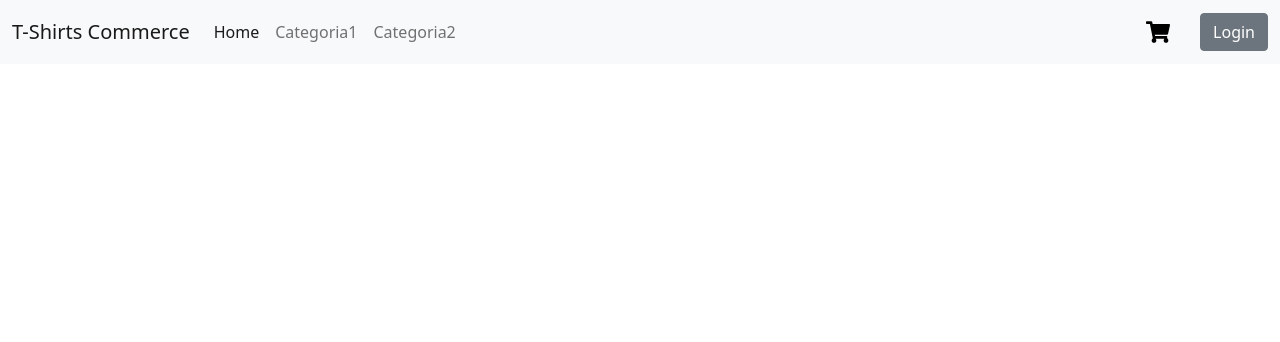
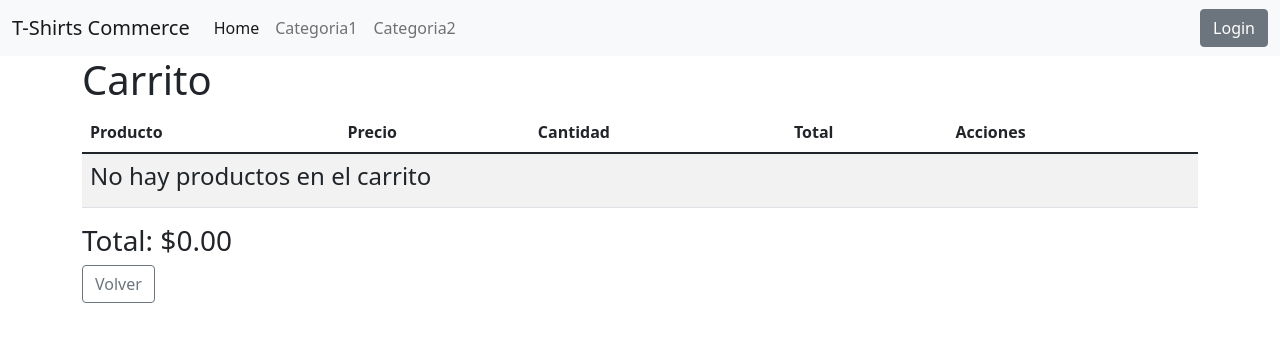
Before and after one commit to nelrodriguez22/tiendarodriguez, a React (Create React App) app: page /cart in a window 1280 px wide. Shown: the top 342 px of the page. Built offline with nearby package versions, Linux system fonts and the light colour scheme.

Commit message:
tienda-rodriguez-desafio-cartview

```diff
--- a/src/App.css
+++ b/src/App.css
@@ -8,3 +8,7 @@ img{
 	margin:0 auto;
 
 }
+.ci{
+	width: 2.5%;
+	height: 2.5%;
+}
--- a/src/cartcontext/cartReducer.js
+++ b/src/cartcontext/cartReducer.js
@@ -2,7 +2,9 @@ import { types } from "../types/types";
 
 
 export const initialState = {
-	productos: []
+	productos: [],
+	totalprod: 0,
+	totalprice: 0
 }
 
 
@@ -16,26 +18,48 @@ export const cartReducer = (state = initialState, action) => {
 		case types.rmvprod:
 			return {
 				...state,
-				productos: state.productos.filter(productos => productos.id !== action.payload)
+				productos: [ ...state.productos.filter(productos => productos.id !== action.payload) ]
 			}
 		case types.clear:
 			return {
 				...state,
 				productos: []
 			}
+
 		case types.isInCart:
 			return {
 				...state,
-				productos: state.productos.map(producto => {
-					if (producto.id === action.payload.id) {
+				productos: state.productos.map(productos => {
+					if (productos.id === action.payload.id) {
 						return {
-							...producto,
-							quantity: producto.quantity + action.payload.quantity
+							...productos,
+							quantity: productos.quantity + action.payload.quantity
 						}
+					} else {
+						return productos
 					}
-					return producto
-				}
-				)
+				})
+			}
+
+		case types.accaddprod:
+			return {
+				...state,
+				totalprod: state.totalprod + Number(action.payload.totalprod)
+			}
+		case types.accaddprice:
+			return {
+				...state,
+				totalprice: state.totalprice + action.payload
+			}
+			case types.accrmvprod:
+			return {
+				...state,
+				totalprod: state.totalprod - action.payload.totalprod
+			}
+		case types.accrmvprice:
+			return {
+				...state,
+				totalprice: state.totalprice - action.payload.totalprice
 			}
 		default:
 			return state;
--- a/src/components/Cart.js
+++ b/src/components/Cart.js
@@ -1,7 +1,75 @@
+import CartList from "./CartList"
+import { useContext } from "react"
+import { CartContext } from "../cartcontext/CartContext"
+import { Link } from "react-router-dom"
+
 export const Cart = () => {
+	  const { cartState } = useContext(CartContext)
+	const productos = cartState.productos
+
+
 	return (
 		<>
+			<div className="container">
+				<div className="row">
+					<div className="col-12">
+						<h1>Carrito</h1>
+					</div>
+				</div>
+				<div className="row">
+					<div className="col-12">
+						<table className="table table-striped">
+							<thead>
+								<tr>
+									<th>Producto</th>
+									<th>Precio</th>
+									<th>Cantidad</th>
+									<th>Total</th>
+									<th>Acciones</th>
+								</tr>
+							</thead>
+							{productos.length > 0
+							?(
+									productos.map((producto) => (
+										<CartList key={producto.id} {...producto} />
+									))
+							)
+							:(
+								<tbody >
+									<tr >
+										<td colSpan="5">
+											<h4>No hay productos en el carrito</h4>
 
+										</td>
+									</tr>
+								</tbody>
+							)}
+
+
+						</table>
+					</div>
+				</div>
+				<div className="row">
+					<div className="col-12">
+						<h3>Total: ${(cartState.totalprice).toFixed(2)}</h3>
+					</div>
+				</div>
+				<div className="row">
+					<div className="col-12">
+						{productos.length > 0
+						?(
+							<button className="btn btn-success">
+							Comprar
+						</button>
+						)
+						: (
+						<Link to="/" className="btn btn-outline-secondary">
+							Volver
+						</Link>
+							)}
+					</div>
+				</div>
+			</div>
 		</>
 	 );
 }
--- /dev/null
+++ b/src/components/CartList.js
@@ -0,0 +1,62 @@
+
+import {useContext} from "react"
+import {CartContext} from "../cartcontext/CartContext"
+import { types } from "../types/types"
+
+import '../App.css';
+
+const CartList = ({...producto}) => {
+	const {  dispatch } = useContext(CartContext)
+
+
+  const handleRemove = (id) => {
+		dispatch({
+			type: types.rmvprod,
+			payload: id
+		})
+		dispatch({
+			type:types.accrmvprod,
+			payload:{
+				id,
+				totalprod:producto.quantity
+		}
+		})
+		dispatch({
+			type:types.accrmvprice,
+			payload:{
+				id,
+				totalprice:producto.price * producto.quantity
+			}
+		})
+	}
+
+	return (
+		<tbody>
+			<tr>
+				<td>
+					<img
+						src={producto.imageUrl}
+						alt=""
+						className="ci image-fluid"
+					/>
+					{producto.name}
+				</td>
+				<td>${producto.price}</td>
+				<td>
+					{producto.quantity}
+				</td>
+				<td>${producto.quantity*producto.price}</td>
+				<td>
+					<button
+					className="btn btn-danger"
+					onClick={() => handleRemove(producto.id)}
+					>
+						Eliminar
+					</button>
+				</td>
+			</tr>
+		</tbody>
+	 );
+}
+
+export default CartList;
--- a/src/components/CartWidget.js
+++ b/src/components/CartWidget.js
@@ -1,11 +1,18 @@
-
+import { useContext } from "react"
+import { CartContext } from "../cartcontext/CartContext"
 import './cartwidget.css'
 import cart from '../assets/shopping-cart-solid.svg';
+
 export const  CartWidget = () => {
+	const { cartState } = useContext(CartContext)
+	const totalProd = cartState.totalprod
+
+
 	return (
 		<>
-		<div className="">
-			<img src={cart}className="cartwidget" alt="cart" />
+
+		<div className="fw-bold fs-5">
+			<img src={cart} className="cartwidget" alt="cart" />  {totalProd}
 		</div>
 		</>
 	)
--- a/src/components/Home.js
+++ b/src/components/Home.js
@@ -9,7 +9,7 @@ const Home = () => {
 		<Routes>
 			<Route exact path="/category/:id" element={<ItemListContainer />} />
 			<Route exact path="/item/:id" element={<ItemDetailContainer />} />
-			<Route path="/Cart" element={<Cart />} />
+			<Route path="/cart" element={<Cart />} />
 			<Route path="/" element={<ItemListContainer />} />
       </Routes>
 		</>
--- a/src/components/ItemDetail.js
+++ b/src/components/ItemDetail.js
@@ -11,6 +11,7 @@ export const ItemDetail = ({ item }) => {
 	const navigate = useNavigate()
 	const [ product, setProduct ] = useState(0)
 	const { cartState, dispatch } = useContext(CartContext)
+	const [ itemCount, setItemCount ] = useState(0);
 
 	const isInCart = (id, counter) => {
 		const product = cartState.productos.find(product => product.id === id)
@@ -22,26 +23,48 @@ export const ItemDetail = ({ item }) => {
 					quantity: counter
 				}
 			})
+			dispatch({
+				type: types.accaddprod,
+				payload: {
+					totalprod: counter
+				}
+			})
+			dispatch({
+				type: types.totalprice,
+				payload: counter * item.price
+			})
 		} else {
 			dispatch({
 				type: types.addprod,
 				payload: {
 					id: item.id,
+					imageUrl:item.image,
 					stock: item.rating.count,
 					name: item.title,
 					price: item.price,
 					description: item.description,
-					quantity: counter
+					quantity:counter
 				}
 			})
-		}
+			dispatch({
+				type: types.accaddprod,
+				payload: {
+					totalprod:counter
+				}
+		})
+			dispatch({
+				type: types.accaddprice,
+				payload: counter * item.price
+			})
+	}
 	}
 
 	const onAdd = (counter) => {
 		setProduct(product + counter)
 		isInCart(item.id, counter)
+		setItemCount(counter)
+
 	}
-
 //TODO agregar el feedback al usuario de todas las acciones(swal o toasty)
 
 
@@ -55,26 +78,29 @@ export const ItemDetail = ({ item }) => {
 					Regresar
 				</button>
 			</div>
-			<div className="card col-4 mt-3 ">
+			<div className="card col-6 mt-3 ">
 				<div className="d-flex justify-content-center">
 					<img className="" src={item.image} alt="..." />
-					<div className="d-flex align-items-center">
+					<div>
 						<ItemCount
 							onEvent={onAdd}
 							stock={item.rating?.count}
 							initial={0}
 							{...item}
 						/>
+						{itemCount > 0
+						? (
+							<Link to="/cart" className="btn btn-primary">
+								Terminar Compra
+							</Link>
+						)
+						: null
+						}
 					</div>
 				</div>
 				<p>{item.description}</p>
 				<div className="text-center fs-3">Precio:${item.price}</div>
-				<Link
-					to="/cart"
-					className="btn btn-primary"
-				>
-					Terminar Compra
-				</Link>
+
 			</div>
 		</div>
 	)
--- a/src/components/NavBar.js
+++ b/src/components/NavBar.js
@@ -1,8 +1,12 @@
-import React from 'react'
-import  {CartWidget}  from "./CartWidget";
-import {NavLink } from "react-router-dom";
+import React, { useContext } from 'react'
+import  {CartWidget}  from "./CartWidget"
+import {NavLink } from "react-router-dom"
+import { CartContext } from "../cartcontext/CartContext"
+
 
 export const NavBar = () => {
+	const { cartState } = useContext(CartContext)
+	const totalProd = cartState.totalprod
 	return (
 		<>
 				<nav className="navbar navbar-expand-lg navbar-light bg-light">
@@ -33,7 +37,8 @@ export const NavBar = () => {
 
 
 						</ul>
-						<CartWidget />
+						{totalProd > 0 ? <CartWidget /> : null}
+
 						<button
 							className="btn btn-secondary"
 						>
--- /dev/null
+++ b/src/components/itemdetail.css
@@ -0,0 +1,3 @@
+.hide{
+	z-index: -100;
+}
--- a/src/types/types.js
+++ b/src/types/types.js
@@ -3,4 +3,8 @@ export const types={
 	rmvprod: 'removeproduct',
 	clear: 'clear',
 	isInCart: 'isincart',
+	accaddprod:'accaddprod',
+	accrmvprod:'accrmvprod',
+	accaddprice:'accaddprice',
+	accrmvprice:'accrmvprice'
 }
```
